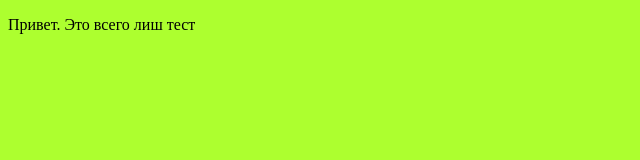
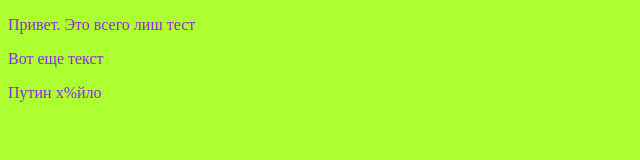
Before and after one commit to astap4/GitTest, a plain HTML site: page index.html in a window 1280 px wide. Shown: the whole page, without its empty margins (0-640 px from the left). Drawn offline with Linux system fonts and the light colour scheme.

Commit message:
First change

```diff
--- a/index.html
+++ b/index.html
@@ -9,6 +9,8 @@
 </head>
 <body>
     <p>Привет. Это всего лиш тест</p>
+    <p>Вот еще текст</p>
+    <p>Путин х%йло</p>
 
 </body>
 </html>
--- a/style.css
+++ b/style.css
@@ -1,3 +1,6 @@
 body {
     background-color:greenyellow ;
 }
+p {
+    color: blueviolet;
+}
```
